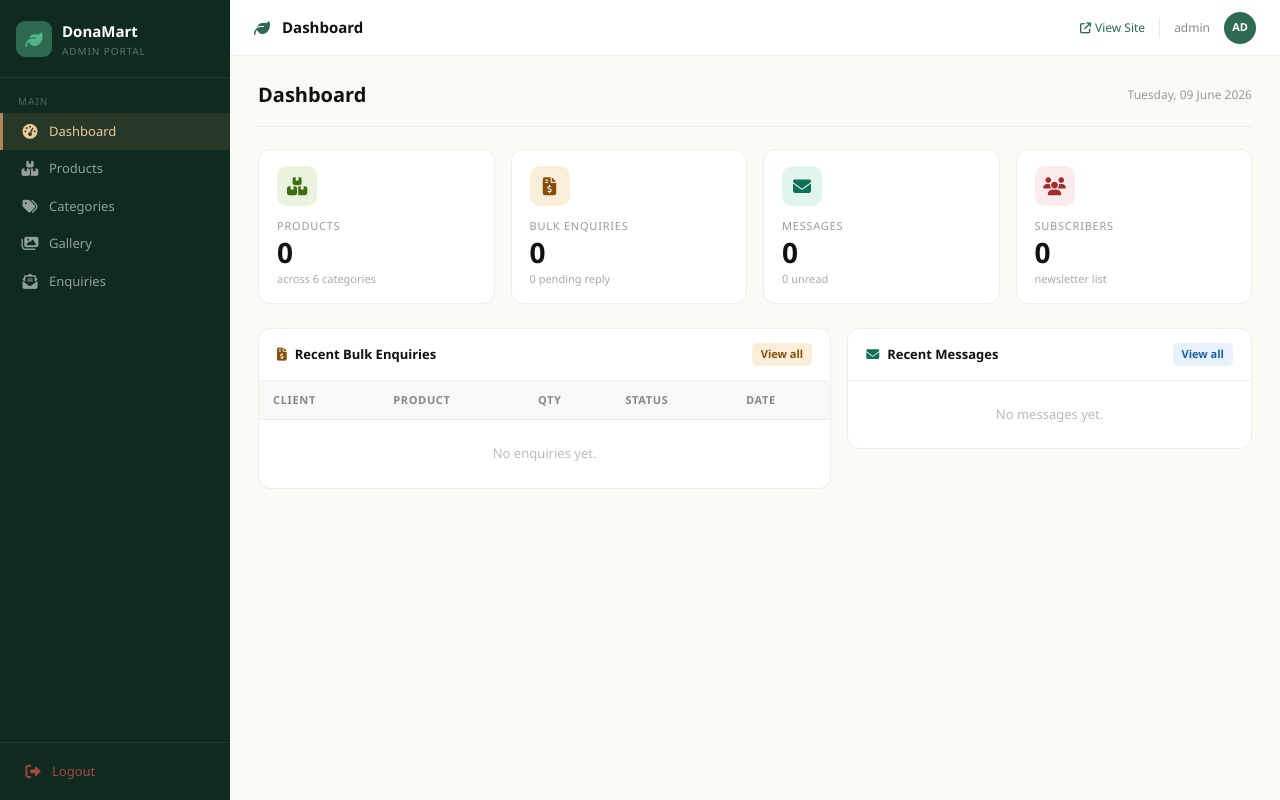
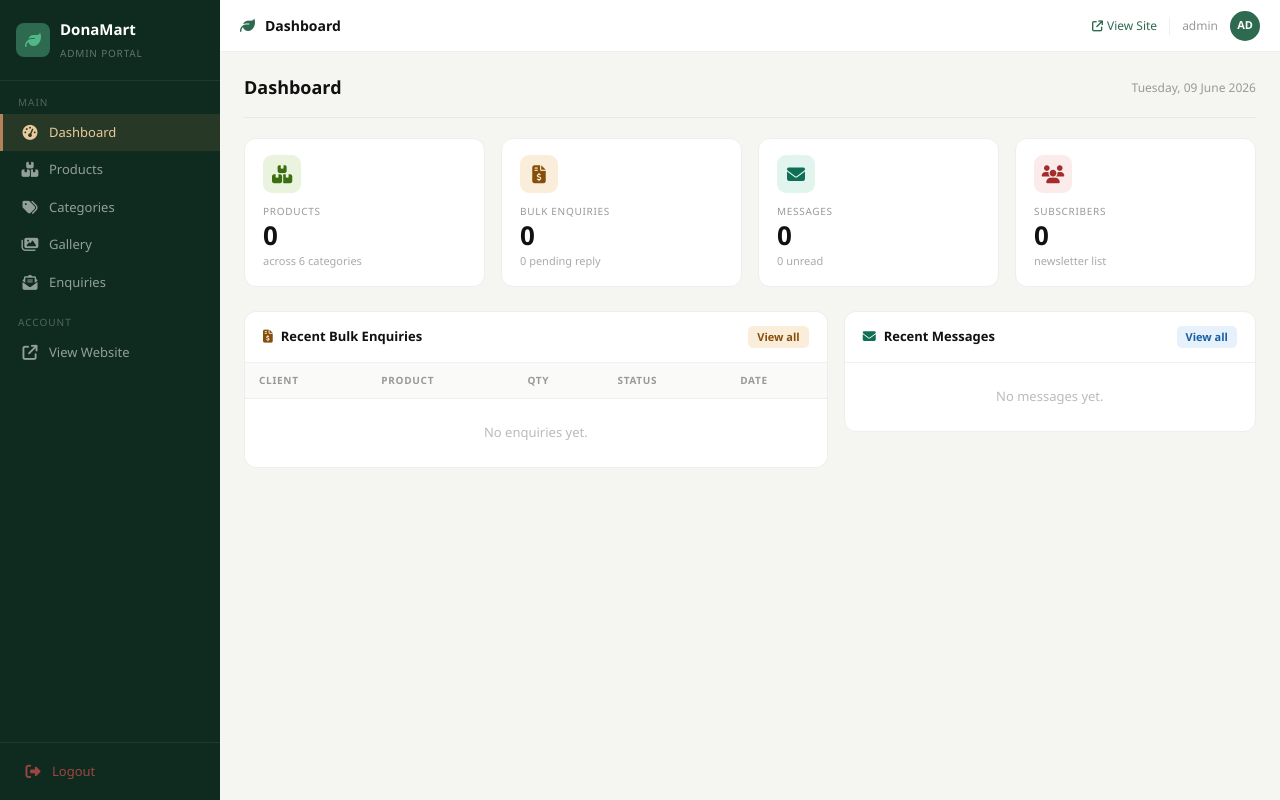
Before and after one commit to Vaibhaw2003/DonaMart, a PHP site: page /admin/index.php in a window 1280 px wide. Run offline with PHP 8.4, Linux system fonts and the light colour scheme; a user stored in the database is signed in; data comes from the database, SQL or seed files in the repository; data that the repository does not hold is empty.

Commit message:
header and footer update

```diff
--- a/admin/includes/header.php
+++ b/admin/includes/header.php
@@ -12,440 +12,340 @@ if (!isset($_SESSION['admin_logged_in']) || $_SESSION['admin_logged_in'] !== tru
 <meta charset="UTF-8">
 <meta name="viewport" content="width=device-width, initial-scale=1.0">
 <title>DonaMart Admin</title>
+<link rel="stylesheet" href="https://cdnjs.cloudflare.com/ajax/libs/font-awesome/6.4.0/css/all.min.css">
 <link href="https://cdn.jsdelivr.net/npm/bootstrap@5.3.0/dist/css/bootstrap.min.css" rel="stylesheet">
-    <link rel="stylesheet" href="https://cdnjs.cloudflare.com/ajax/libs/font-awesome/6.4.0/css/all.min.css">
 <style>
-        :root {
-            --forest:      #1b4332;
-            --forest-dark: #0f2b1f;
-            --forest-mid:  #2d6a4f;
+*{box-sizing:border-box;margin:0;padding:0}
+:root{
+  --forest:#1b4332;
+  --forest-dark:#0f2b1f;
+  --forest-mid:#2d6a4f;
   --forest-light:#52b788;
-            --tan:         #b5835a;
-            --tan-light:   #f0e6d9;
-            --cream:       #fcfaf5;
-            --sidebar-w:   230px;
+  --tan:#b5835a;
+  --tan-light:#f0e6d9;
+  --cream:#fcfaf5;
+  --sw:220px;
+  --topbar-h:52px;
+}
+html,body{height:100%;overflow:hidden}
+body{font-family:'Segoe UI',system-ui,sans-serif;font-size:14px;background:#f5f5f2;color:#1a1a1a;-webkit-font-smoothing:antialiased}
+
+/* ── Layout ── */
+.admin-layout{display:flex;height:100vh;overflow:hidden}
+
+/* ── Sidebar ── */
+.sidebar{
+  width:var(--sw);min-width:var(--sw);
+  background:var(--forest-dark);
+  display:flex;flex-direction:column;
+  height:100vh;
+  position:fixed;top:0;left:0;
+  z-index:200;
+  transition:transform 0.25s ease;
+  overflow-y:auto;
+  overflow-x:hidden;
+}
+.sb-brand{
+  padding:18px 16px;
+  border-bottom:1px solid rgba(255,255,255,0.07);
+  display:flex;align-items:center;gap:10px;
+  text-decoration:none;flex-shrink:0;
+}
+.sb-leaf{
+  width:34px;height:34px;
+  background:var(--forest-mid);border-radius:8px;
+  display:flex;align-items:center;justify-content:center;
+  color:var(--forest-light);font-size:16px;flex-shrink:0;
+}
+.sb-name{font-size:15px;font-weight:600;color:#fff;display:block}
+.sb-sub{font-size:10px;color:rgba(255,255,255,0.35);letter-spacing:0.08em;text-transform:uppercase;margin-top:1px}
+.sb-section{
+  padding:14px 18px 4px;
+  font-size:10px;color:rgba(255,255,255,0.28);
+  letter-spacing:0.1em;text-transform:uppercase;
+}
+.sb-item{
+  display:flex;align-items:center;gap:10px;
+  padding:9px 18px;
+  color:rgba(255,255,255,0.55);font-size:13px;
+  text-decoration:none;
+  border-left:3px solid transparent;
+  transition:background 0.15s,color 0.15s,border-color 0.15s;
+  white-space:nowrap;
+}
+.sb-item:hover{background:rgba(255,255,255,0.06);color:rgba(255,255,255,0.9)}
+.sb-item.active{background:rgba(181,131,90,0.15);color:#e9c99b;border-left-color:var(--tan)}
+.sb-item i{font-size:15px;width:18px;text-align:center;flex-shrink:0}
+.sb-badge{
+  margin-left:auto;
+  background:rgba(181,131,90,0.28);color:#e9c99b;
+  font-size:10px;padding:2px 7px;border-radius:10px;font-weight:600;
+}
+.sb-footer{
+  margin-top:auto;padding:10px 8px;
+  border-top:1px solid rgba(255,255,255,0.07);
+}
+.sb-logout{
+  display:flex;align-items:center;gap:10px;
+  padding:9px 16px;
+  color:rgba(220,80,80,0.7);font-size:13px;
+  text-decoration:none;border-radius:8px;
+  transition:background 0.15s,color 0.15s;
+}
+.sb-logout:hover{background:rgba(255,80,80,0.1);color:#ff6b6b}
+.sb-logout i{font-size:15px;width:18px;text-align:center}
+
+/* ── Main wrapper ── */
+.main-wrap{
+  margin-left:var(--sw);
+  flex:1;
+  display:flex;flex-direction:column;
+  height:100vh;
+  overflow:hidden;
 }
 
-        *, *::before, *::after { box-sizing: border-box; }
+/* ── Topbar ── */
+.topbar{
+  height:var(--topbar-h);
+  background:#fff;
+  border-bottom:1px solid #eee;
+  display:flex;align-items:center;
+  padding:0 20px;gap:10px;
+  flex-shrink:0;
+  z-index:100;
+}
+.tb-title{font-size:14px;font-weight:600;color:#111}
+.tb-right{margin-left:auto;display:flex;align-items:center;gap:12px}
+.tb-greeting{font-size:12px;color:#999}
+.tb-divider{width:1px;height:18px;background:#eee}
+.tb-avatar{
+  width:30px;height:30px;border-radius:50%;
+  background:var(--forest-mid);color:#fff;
+  font-size:11px;font-weight:600;
+  display:flex;align-items:center;justify-content:center;
+}
+.tb-site-link{
+  font-size:12px;color:var(--forest-mid);text-decoration:none;
+  display:flex;align-items:center;gap:4px;
+}
+.tb-site-link:hover{color:var(--forest);text-decoration:underline}
+.tb-cta{
+  background:var(--forest);color:#fff;border:none;
+  padding:6px 14px;border-radius:6px;font-size:12px;font-weight:600;
+  cursor:pointer;display:flex;align-items:center;gap:5px;
+  font-family:inherit;transition:background 0.15s;text-decoration:none;
+}
+.tb-cta:hover{background:var(--forest-mid);color:#fff}
 
-        body {
-            margin: 0;
-            font-family: 'Segoe UI', system-ui, -apple-system, sans-serif;
-            background: var(--cream);
-            font-size: 14px;
-            color: #1a1a1a;
+/* Mobile toggle */
+.sb-toggle{
+  display:none;background:none;border:1px solid #e5e5e5;
+  border-radius:7px;width:36px;height:36px;
+  align-items:center;justify-content:center;
+  cursor:pointer;color:#555;font-size:16px;flex-shrink:0;
 }
 
-        /* ── Layout ── */
-        .admin-layout {
-            display: flex;
-            min-height: 100vh;
-        }
-
-        /* ── Sidebar ── */
-        .sidebar {
-            width: var(--sidebar-w);
-            min-width: var(--sidebar-w);
-            background: var(--forest-dark);
-            display: flex;
-            flex-direction: column;
-            position: fixed;
-            top: 0; left: 0;
-            height: 100vh;
-            z-index: 1000;
-            transition: transform 0.25s ease;
-        }
-
-        .sidebar-brand {
-            padding: 20px 16px 18px;
-            border-bottom: 1px solid rgba(255,255,255,0.07);
-            display: flex;
-            align-items: center;
-            gap: 10px;
-            text-decoration: none;
-        }
-        .brand-icon {
-            width: 36px; height: 36px;
-            background: var(--forest-mid);
-            border-radius: 9px;
-            display: flex; align-items: center; justify-content: center;
-            color: var(--forest-light);
-            font-size: 17px;
-            flex-shrink: 0;
-        }
-        .brand-name  { font-size: 15px; font-weight: 600; color: #fff; }
-        .brand-label { font-size: 10px; color: rgba(255,255,255,0.35); letter-spacing: 0.09em; text-transform: uppercase; margin-top: 1px; }
-
-        .nav-section-label {
-            padding: 16px 18px 4px;
-            font-size: 10px;
-            color: rgba(255,255,255,0.28);
-            letter-spacing: 0.1em;
-            text-transform: uppercase;
-        }
-
-        .nav-link-item {
-            display: flex;
-            align-items: center;
-            gap: 10px;
-            padding: 9px 18px;
-            color: rgba(255,255,255,0.55);
-            font-size: 13px;
-            text-decoration: none;
-            border-left: 3px solid transparent;
-            transition: background 0.15s, color 0.15s, border-color 0.15s;
-        }
-        .nav-link-item:hover {
-            background: rgba(255,255,255,0.06);
-            color: rgba(255,255,255,0.9);
-        }
-        .nav-link-item.active {
-            background: rgba(181,131,90,0.15);
-            color: #e9c99b;
-            border-left-color: var(--tan);
-        }
-        .nav-link-item i {
-            font-size: 15px;
-            width: 18px;
-            text-align: center;
-            flex-shrink: 0;
-        }
-        .nav-badge {
-            margin-left: auto;
-            background: rgba(181,131,90,0.28);
-            color: #e9c99b;
-            font-size: 10px;
-            padding: 2px 7px;
-            border-radius: 10px;
-            font-weight: 600;
-        }
-
-        .sidebar-footer {
-            margin-top: auto;
-            padding: 10px 8px;
-            border-top: 1px solid rgba(255,255,255,0.07);
-        }
-        .logout-link {
-            display: flex;
-            align-items: center;
-            gap: 10px;
-            padding: 9px 16px;
-            color: rgba(220,80,80,0.75);
-            font-size: 13px;
-            text-decoration: none;
-            border-radius: 8px;
-            transition: background 0.15s, color 0.15s;
-        }
-        .logout-link:hover {
-            background: rgba(255,80,80,0.1);
-            color: #ff6b6b;
-        }
-        .logout-link i { font-size: 15px; width: 18px; text-align: center; }
-
-        /* ── Main area ── */
-        .main-wrap {
-            margin-left: var(--sidebar-w);
-            flex: 1;
-            display: flex;
-            flex-direction: column;
-            min-height: 100vh;
-        }
-
-        /* ── Top bar ── */
-        .topbar {
-            height: 56px;
-            background: #fff;
-            border-bottom: 1px solid #eee;
-            display: flex;
-            align-items: center;
-            padding: 0 24px;
-            gap: 12px;
-            position: sticky;
-            top: 0;
-            z-index: 900;
-        }
-        .topbar-title {
-            font-size: 15px;
-            font-weight: 600;
-            color: #111;
-        }
-        .topbar-right {
-            margin-left: auto;
-            display: flex;
-            align-items: center;
-            gap: 14px;
-        }
-        .topbar-greeting {
-            font-size: 12px;
-            color: #888;
-        }
-        .topbar-avatar {
-            width: 32px; height: 32px;
-            border-radius: 50%;
-            background: var(--forest-mid);
-            color: #fff;
-            font-size: 11px;
-            font-weight: 600;
-            display: flex; align-items: center; justify-content: center;
-        }
-        .topbar-divider {
-            width: 1px; height: 20px;
-            background: #e8e8e8;
-        }
-        .site-link {
-            font-size: 12px;
-            color: var(--forest-mid);
-            text-decoration: none;
-            display: flex; align-items: center; gap: 4px;
-        }
-        .site-link:hover { color: var(--forest); text-decoration: underline; }
-
-        /* ── Page content wrapper ── */
-        .page-content {
-            padding: 24px 28px;
-            flex: 1;
-        }
-
-        /* ── Reusable card ── */
-        .dm-card {
-            background: #fff;
-            border: 1px solid #ececec;
-            border-radius: 12px;
-        }
-
-        /* ── Stat cards ── */
-        .stat-card {
-            background: #fff;
-            border: 1px solid #ececec;
-            border-radius: 12px;
-            padding: 16px 18px;
-        }
-        .stat-icon-wrap {
-            width: 40px; height: 40px;
-            border-radius: 10px;
-            display: flex; align-items: center; justify-content: center;
-            font-size: 18px;
-            margin-bottom: 12px;
-        }
-        .si-green  { background: #eaf3de; color: #3b6d11; }
-        .si-teal   { background: #e1f5ee; color: #0f6e56; }
-        .si-amber  { background: #faeeda; color: #854f0b; }
-        .si-red    { background: #fcebeb; color: #a32d2d; }
-        .si-blue   { background: #e6f1fb; color: #185fa5; }
-
-        .stat-label { font-size: 11px; color: #999; text-transform: uppercase; letter-spacing: 0.07em; margin-bottom: 3px; }
-        .stat-value { font-size: 28px; font-weight: 700; color: #111; line-height: 1; }
-        .stat-sub   { font-size: 11px; color: #aaa; margin-top: 5px; }
-
-        /* ── Tables ── */
-        .dm-table { width: 100%; border-collapse: collapse; }
-        .dm-table th {
-            background: #f8f8f6;
-            font-size: 11px;
-            font-weight: 600;
-            text-transform: uppercase;
-            letter-spacing: 0.06em;
-            color: #888;
-            padding: 11px 14px;
-            border-bottom: 1px solid #ececec;
-            white-space: nowrap;
-        }
-        .dm-table td {
-            padding: 11px 14px;
-            border-bottom: 1px solid #f4f4f4;
-            font-size: 13px;
-            color: #222;
-            vertical-align: middle;
-        }
-        .dm-table tr:last-child td { border-bottom: none; }
-        .dm-table tbody tr:hover { background: #fafafa; }
-
-        /* ── Badges ── */
-        .dm-badge {
-            display: inline-flex; align-items: center;
-            padding: 3px 9px;
-            border-radius: 5px;
-            font-size: 11px;
-            font-weight: 600;
-        }
-        .badge-success  { background: #eaf3de; color: #3b6d11; }
-        .badge-warning  { background: #faeeda; color: #854f0b; }
-        .badge-danger   { background: #fcebeb; color: #a32d2d; }
-        .badge-info     { background: #e6f1fb; color: #185fa5; }
-        .badge-dark     { background: #ebebeb; color: #333; }
-        .badge-secondary{ background: #f0f0f0; color: #666; }
-
-        /* ── Buttons ── */
-        .btn-forest {
-            background: var(--forest);
-            color: #fff;
-            border: none;
-            padding: 8px 18px;
-            border-radius: 8px;
-            font-size: 13px;
-            font-weight: 500;
-            cursor: pointer;
-            transition: background 0.15s;
-            display: inline-flex; align-items: center; gap: 6px;
-        }
-        .btn-forest:hover { background: var(--forest-mid); color: #fff; }
-
-        .btn-outline-forest {
-            background: transparent;
-            color: var(--forest);
-            border: 1px solid var(--forest);
-            padding: 7px 16px;
-            border-radius: 8px;
-            font-size: 13px;
-            font-weight: 500;
-            cursor: pointer;
-            transition: background 0.15s;
-            display: inline-flex; align-items: center; gap: 6px;
-        }
-        .btn-outline-forest:hover { background: var(--forest); color: #fff; }
-
-        /* ── Modal header override ── */
-        .modal-header.dm-modal-head {
-            background: var(--forest);
-            color: #fff;
-        }
-        .modal-header.dm-modal-head .btn-close { filter: invert(1); }
-
-        /* ── Alert ── */
-        .dm-alert {
-            padding: 10px 16px;
-            border-radius: 8px;
-            font-size: 13px;
-            display: flex; align-items: center; gap: 8px;
-            margin-bottom: 16px;
-        }
-        .dm-alert-success { background: #eaf3de; color: #3b6d11; border: 1px solid #c0dd97; }
-        .dm-alert-danger  { background: #fcebeb; color: #a32d2d; border: 1px solid #f7c1c1; }
-
-        /* ── Mobile toggle ── */
-        .sidebar-toggle {
-            display: none;
-            background: none;
-            border: none;
-            font-size: 20px;
-            color: #333;
-            cursor: pointer;
-            padding: 0;
-            margin-right: 4px;
-        }
-
-        @media (max-width: 768px) {
-            .sidebar { transform: translateX(-100%); }
-            .sidebar.open { transform: translateX(0); }
-            .main-wrap { margin-left: 0; }
-            .sidebar-toggle { display: block; }
-            .page-content { padding: 16px; }
-            .topbar { padding: 0 16px; }
+/* ── Page content ── */
+.page-content{
+  flex:1;overflow-y:auto;
+  padding:22px 24px;
+  background:#f5f5f2;
 }
 
 /* ── Page header ── */
-        .page-header-row {
-            display: flex;
-            align-items: center;
-            justify-content: space-between;
-            margin-bottom: 22px;
-            padding-bottom: 16px;
-            border-bottom: 1px solid #ececec;
+.page-header-row{
+  display:flex;align-items:center;justify-content:space-between;
+  margin-bottom:20px;padding-bottom:16px;
+  border-bottom:1px solid #e8e8e8;
 }
-        .page-header-title { font-size: 20px; font-weight: 700; color: #111; }
+.page-header-title{font-size:18px;font-weight:700;color:#111}
+
+/* ── Stat cards ── */
+.stat-card{
+  background:#fff;border:1px solid #eee;
+  border-radius:12px;padding:16px 18px;
+}
+.stat-icon-wrap{
+  width:38px;height:38px;border-radius:9px;
+  display:flex;align-items:center;justify-content:center;
+  font-size:18px;margin-bottom:11px;
+}
+.si-green{background:#eaf3de;color:#3b6d11}
+.si-teal {background:#e1f5ee;color:#0f6e56}
+.si-amber{background:#faeeda;color:#854f0b}
+.si-red  {background:#fcebeb;color:#a32d2d}
+.si-blue {background:#e6f1fb;color:#185fa5}
+.stat-label{font-size:10px;color:#999;text-transform:uppercase;letter-spacing:0.07em;margin-bottom:3px}
+.stat-value{font-size:26px;font-weight:700;color:#111;line-height:1}
+.stat-sub  {font-size:11px;color:#aaa;margin-top:5px}
+
+/* ── Cards ── */
+.dm-card{background:#fff;border:1px solid #eee;border-radius:12px;overflow:hidden}
+
+/* ── Tables ── */
+.dm-table{width:100%;border-collapse:collapse}
+.dm-table th{
+  background:#fafaf8;font-size:10px;font-weight:700;
+  text-transform:uppercase;letter-spacing:0.07em;color:#999;
+  padding:10px 14px;border-bottom:1px solid #eee;white-space:nowrap;
+}
+.dm-table td{
+  padding:10px 14px;border-bottom:1px solid #f5f5f5;
+  font-size:13px;color:#222;vertical-align:middle;
+}
+.dm-table tbody tr:last-child td{border-bottom:none}
+.dm-table tbody tr:hover{background:#fafaf8}
+
+/* ── Badges ── */
+.dm-badge{display:inline-flex;align-items:center;padding:3px 9px;border-radius:5px;font-size:11px;font-weight:600}
+.badge-success {background:#eaf3de;color:#3b6d11}
+.badge-warning {background:#faeeda;color:#854f0b}
+.badge-danger  {background:#fcebeb;color:#a32d2d}
+.badge-info    {background:#e6f1fb;color:#185fa5}
+.badge-dark    {background:#ebebeb;color:#333}
+.badge-secondary{background:#f0f0f0;color:#666}
+
+/* ── Buttons ── */
+.btn-forest{
+  background:var(--forest);color:#fff;border:none;
+  padding:8px 18px;border-radius:8px;font-size:13px;font-weight:600;
+  cursor:pointer;transition:background 0.15s;
+  display:inline-flex;align-items:center;gap:6px;text-decoration:none;
+  font-family:inherit;
+}
+.btn-forest:hover{background:var(--forest-mid);color:#fff}
+.btn-outline-forest{
+  background:transparent;color:var(--forest);
+  border:1.5px solid var(--forest);
+  padding:6px 14px;border-radius:8px;font-size:12px;font-weight:600;
+  cursor:pointer;transition:all 0.15s;
+  display:inline-flex;align-items:center;gap:5px;text-decoration:none;
+  font-family:inherit;
+}
+.btn-outline-forest:hover{background:var(--forest);color:#fff}
+
+/* ── Modal ── */
+.modal-header.dm-modal-head{background:var(--forest);color:#fff}
+.modal-header.dm-modal-head .btn-close{filter:invert(1)}
+
+/* ── Alerts ── */
+.dm-alert{
+  padding:11px 16px;border-radius:9px;font-size:13px;
+  display:flex;align-items:center;gap:9px;margin-bottom:16px;
+}
+.dm-alert-success{background:#eaf3de;color:#3b6d11;border:1px solid #c3e6a0}
+.dm-alert-danger {background:#fcebeb;color:#a32d2d;border:1px solid #f7c1c1}
+
+/* ── Forms ── */
+.form-control,.form-select{
+  border:1.5px solid #e5e5e5;background:#fafaf8;
+  font-size:13px;border-radius:8px !important;
+  padding:9px 14px;height:auto;
+  transition:border-color 0.2s,box-shadow 0.2s;
+}
+.form-control:focus,.form-select:focus{
+  border-color:var(--forest-mid);
+  box-shadow:0 0 0 3px rgba(45,106,79,0.1);
+  background:#fff;
+}
+.form-label{font-size:12px;font-weight:600;color:#555;margin-bottom:5px}
+
+/* ── Responsive ── */
+@media(max-width:768px){
+  .sidebar{transform:translateX(-100%)}
+  .sidebar.open{transform:translateX(0)}
+  .main-wrap{margin-left:0}
+  .sb-toggle{display:flex}
+  .page-content{padding:14px}
+}
 </style>
 </head>
 <body>
-
 <div class="admin-layout">
 
-<!-- ── Sidebar ── -->
+<!-- SIDEBAR -->
 <aside class="sidebar" id="sidebar">
-    <a class="sidebar-brand" href="/DonaMart/admin/index.php">
-        <div class="brand-icon"><i class="fa-solid fa-leaf"></i></div>
+  <a class="sb-brand" href="/DonaMart/admin/index.php">
+    <div class="sb-leaf"><i class="fa-solid fa-leaf"></i></div>
     <div>
-            <div class="brand-name">DonaMart</div>
-            <div class="brand-label">Admin Portal</div>
+      <span class="sb-name">DonaMart</span>
+      <span class="sb-sub">Admin Portal</span>
     </div>
   </a>
 
-    <div class="nav-section-label">Main</div>
+  <div class="sb-section">Main</div>
 
   <a href="/DonaMart/admin/index.php"
-       class="nav-link-item <?= ($admin_page === 'dashboard') ? 'active' : '' ?>">
+     class="sb-item <?= ($admin_page==='dashboard') ? 'active' : '' ?>">
     <i class="fa-solid fa-gauge-high"></i> Dashboard
   </a>
 
   <a href="/DonaMart/admin/products.php"
-       class="nav-link-item <?= ($admin_page === 'products') ? 'active' : '' ?>">
+     class="sb-item <?= ($admin_page==='products') ? 'active' : '' ?>">
     <i class="fa-solid fa-boxes-stacked"></i> Products
   </a>
 
   <a href="/DonaMart/admin/categories.php"
-       class="nav-link-item <?= ($admin_page === 'categories') ? 'active' : '' ?>">
+     class="sb-item <?= ($admin_page==='categories') ? 'active' : '' ?>">
     <i class="fa-solid fa-tags"></i> Categories
   </a>
 
   <a href="/DonaMart/admin/gallery.php"
-       class="nav-link-item <?= ($admin_page === 'gallery') ? 'active' : '' ?>">
+     class="sb-item <?= ($admin_page==='gallery') ? 'active' : '' ?>">
     <i class="fa-solid fa-images"></i> Gallery
   </a>
 
   <a href="/DonaMart/admin/enquiries.php"
-       class="nav-link-item <?= ($admin_page === 'enquiries') ? 'active' : '' ?>">
+     class="sb-item <?= ($admin_page==='enquiries') ? 'active' : '' ?>">
     <i class="fa-solid fa-envelope-open-text"></i> Enquiries
     <?php
-        // Show pending badge
       try {
         global $pdo;
         $pending = $pdo->query("SELECT COUNT(*) FROM bulk_enquiries WHERE status='pending'")->fetchColumn();
-            if ($pending > 0) echo '<span class="nav-badge">' . $pending . '</span>';
-        } catch(Exception $e) {}
+        if ($pending > 0) echo '<span class="sb-badge">'.$pending.'</span>';
+      } catch(Exception $e){}
     ?>
   </a>
 
-    <div class="sidebar-footer">
-        <a href="/DonaMart/admin/logout.php" class="logout-link">
+  <div class="sb-section">Account</div>
+
+  <a href="/DonaMart/index.php" target="_blank"
+     class="sb-item">
+    <i class="fa-solid fa-arrow-up-right-from-square"></i> View Website
+  </a>
+
+  <div class="sb-footer">
+    <a href="/DonaMart/admin/logout.php" class="sb-logout">
       <i class="fa-solid fa-right-from-bracket"></i> Logout
     </a>
   </div>
 </aside>
 
-<!-- ── Main Wrapper ── -->
+<!-- MAIN -->
 <div class="main-wrap">
 
-    <!-- Top bar -->
+  <!-- TOPBAR -->
   <header class="topbar">
-        <button class="sidebar-toggle" id="sidebarToggle" aria-label="Toggle menu">
+    <button class="sb-toggle" id="sbToggle" aria-label="Menu">
       <i class="fa-solid fa-bars"></i>
     </button>
-        <i class="fa-solid fa-leaf" style="color:var(--forest-mid);font-size:16px;"></i>
-        <span class="topbar-title">
+    <i class="fa-solid fa-leaf" style="color:var(--forest-mid);font-size:15px;"></i>
+    <span class="tb-title">
       <?php
-            $titles = [
-                'dashboard'  => 'Dashboard',
-                'products'   => 'Products',
-                'categories' => 'Categories',
-                'gallery'    => 'Gallery',
-                'enquiries'  => 'Enquiries & Messages',
-            ];
+        $titles=['dashboard'=>'Dashboard','products'=>'Products',
+                 'categories'=>'Categories','gallery'=>'Gallery','enquiries'=>'Enquiries & Messages'];
         echo $titles[$admin_page] ?? 'Admin';
       ?>
     </span>
-        <div class="topbar-right">
-            <a href="/DonaMart/index.php" class="site-link" target="_blank">
-                <i class="fa-solid fa-arrow-up-right-from-square" style="font-size:11px;"></i>
-                View Site
+    <div class="tb-right">
+      <a href="/DonaMart/index.php" target="_blank" class="tb-site-link">
+        <i class="fa-solid fa-arrow-up-right-from-square" style="font-size:11px;"></i> View Site
       </a>
-            <div class="topbar-divider"></div>
-            <span class="topbar-greeting">
-                <?= htmlspecialchars($_SESSION['admin_username'] ?? 'Admin') ?>
-            </span>
-            <div class="topbar-avatar">
-                <?= strtoupper(substr($_SESSION['admin_username'] ?? 'A', 0, 2)) ?>
-            </div>
+      <div class="tb-divider"></div>
+      <span class="tb-greeting"><?= htmlspecialchars($_SESSION['admin_username'] ?? 'Admin') ?></span>
+      <div class="tb-avatar"><?= strtoupper(substr($_SESSION['admin_username'] ?? 'A',0,2)) ?></div>
     </div>
   </header>
 
-    <!-- Page content starts here -->
+  <!-- PAGE CONTENT STARTS -->
   <main class="page-content">
```
Also changed, not shown: admin/includes/footer.php (+17 -23 lines). Lines whose indentation alone changed are shown as unchanged.
